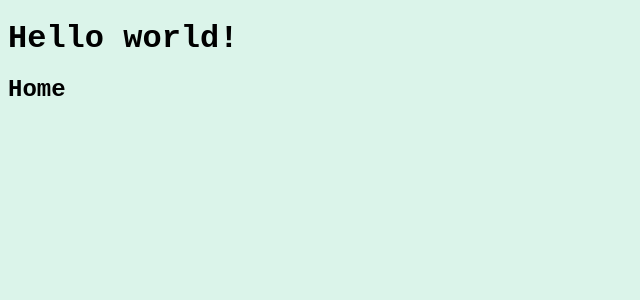
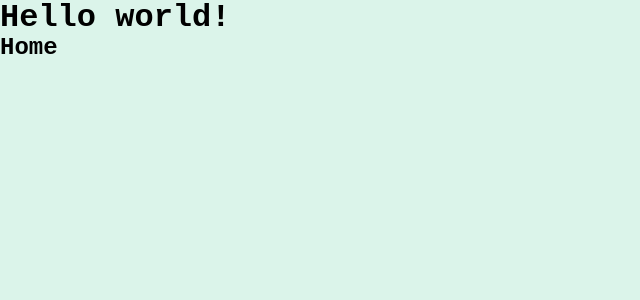
Before and after one commit to JavierBrizuela/exceso_de_iteraciones, a React (Vite) app in the folder Frontend/: page / in a window 1280 px wide. Shown: the top 300 px of the page, without its empty margins (0-640 px from the left). Built offline with nearby package versions, Linux system fonts and the light colour scheme; a web font is replaced by a local one.

Commit message:
Add some styles

```diff
--- a/Frontend/src/index.css
+++ b/Frontend/src/index.css
@@ -8,6 +8,7 @@
   --light-blue: #cff0fc;
   --light-green: #e2f6e1;
   --light-pistachio: #dbf4ea;
+  --font-color: white;
 }
 
 body {
--- a/Frontend/src/reset.css
+++ b/Frontend/src/reset.css
@@ -24,6 +24,7 @@ blockquote,
 dl,
 dd {
   margin-block-end: 0;
+  margin: 0;
 }
 
 /* Remove list styles on ul, ol elements with a list role, which suggests default styling will be removed */
```
